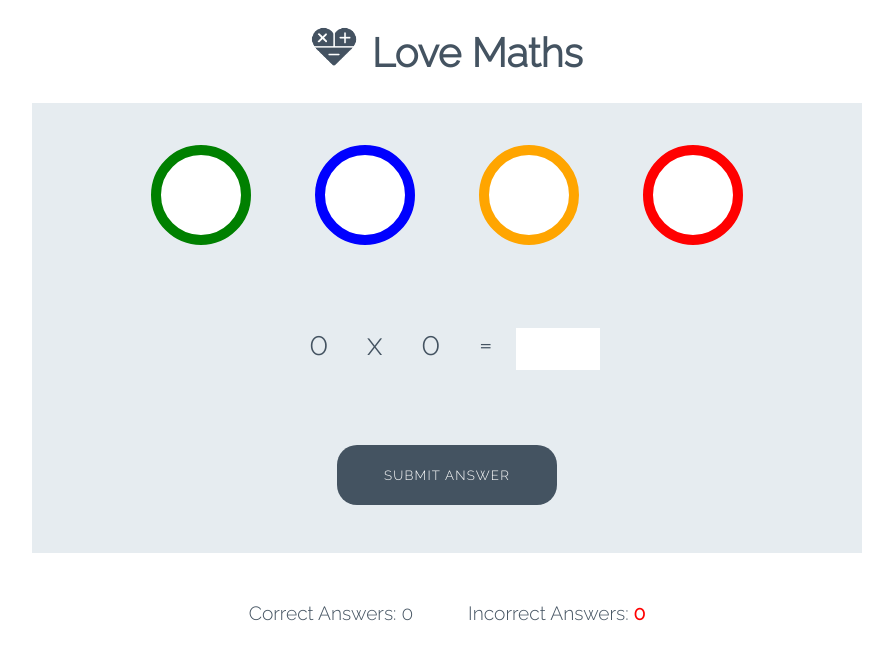
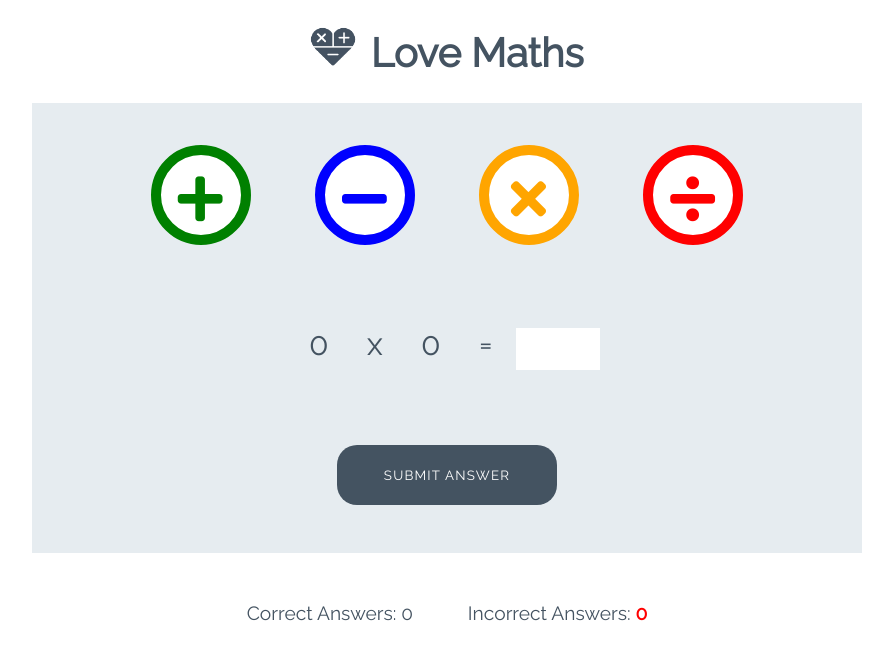
Before and after one commit to aoifeanngray/love-maths, a plain HTML site: page index.html in a window 1280 px wide. Shown: the whole page, without its empty margins (193-1086 px from the left). Drawn offline with Linux system fonts and the light colour scheme.

Commit message:
links updated and HTML buttons corrected

```diff
--- a/index.html
+++ b/index.html
@@ -4,10 +4,12 @@
     <meta charset="UTF-8">
     <meta http-equiv="X-UA-Compatible" content="IE=edge">
     <meta name="viewport" content="width=device-width, initial-scale=1.0">
+
     <!--font awesome and google fonts-->
-    <link rel="preconnect" href="https://fonts.googleapis.com">
-<link rel="preconnect" href="https://fonts.gstatic.com" crossorigin>
-<link href="https://fonts.googleapis.com/css2?family=Raleway:wght@300&display=swap" rel="stylesheet">
+    <link rel="stylesheet" href="https://use.fontawesome.com/releases/v5.7.2/css/all.css"
+        integrity="sha384-fnmOCqbTlWIlj8LyTjo7mOUStjsKC4pOpQbqyi7RrhN7udi9RwhKkMHpvLbHG9Sr" crossorigin="anonymous">
+    <link href="https://fonts.googleapis.com/css?family=Raleway%7CRighteous" rel="stylesheet">
+
     <link rel="stylesheet" href="css/style.css">
     <title>Document</title>
 </head>
@@ -18,14 +20,18 @@
 
     <div class="game-area">
         <div class="controls-area">
-            <button class="btn btn--big btn--green"></button>
+            <button class="btn btn--big btn--green">
                 <i class="fas fa-plus"></i>
-            <button class="btn btn--big btn--blue"></button>
+            </button>
+            <button class="btn btn--big btn--blue">
                 <i class="fas fa-minus"></i>
-            <button class="btn btn--big btn--orange"></button>
+            </button>
+            <button class="btn btn--big btn--orange">
                 <i class="fas fa-times"></i>
-            <button class="btn btn--big btn--red"></button>
+            </button>
+            <button class="btn btn--big btn--red">
                 <i class="fas fa-divide"></i>
+            </button>
         </div>
         <div class="question-area">
             <span id="operand1">0</span>
```
